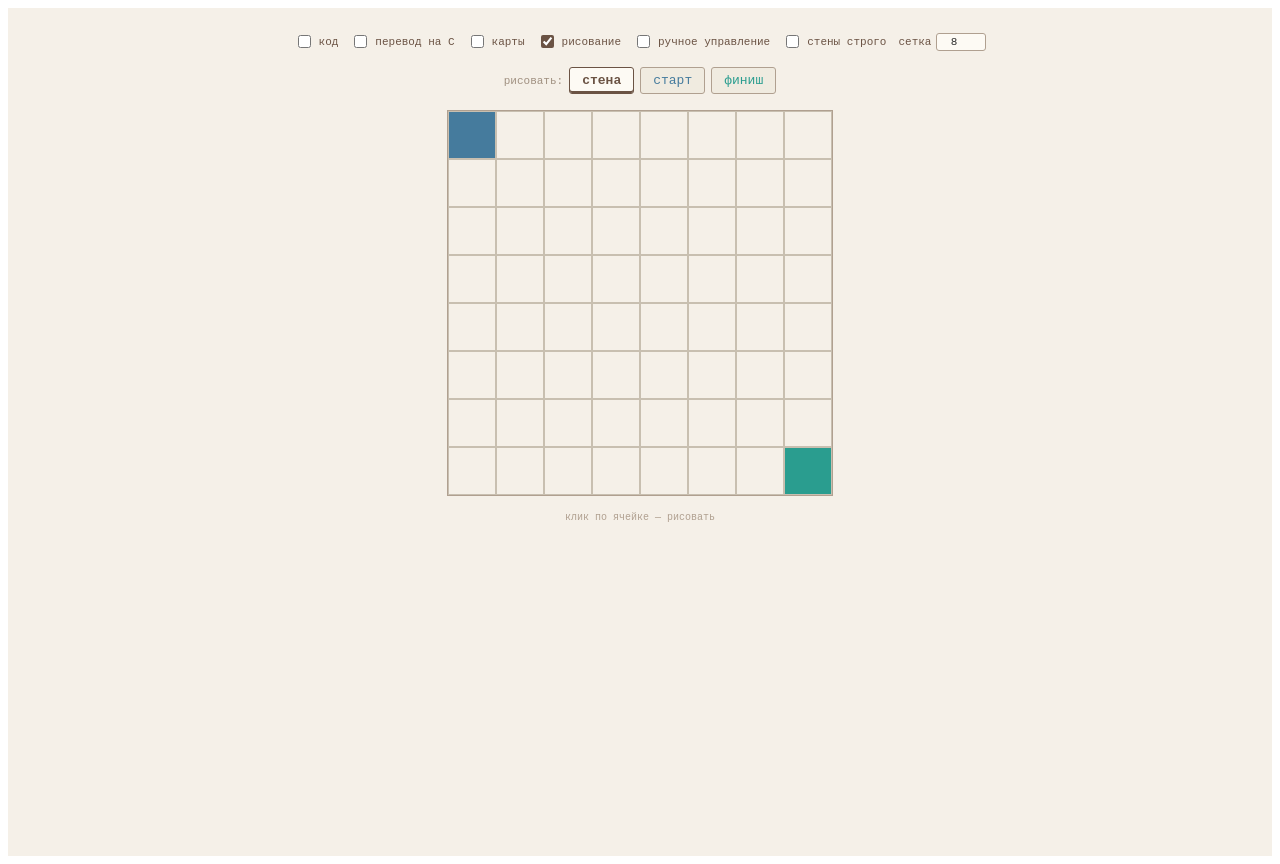
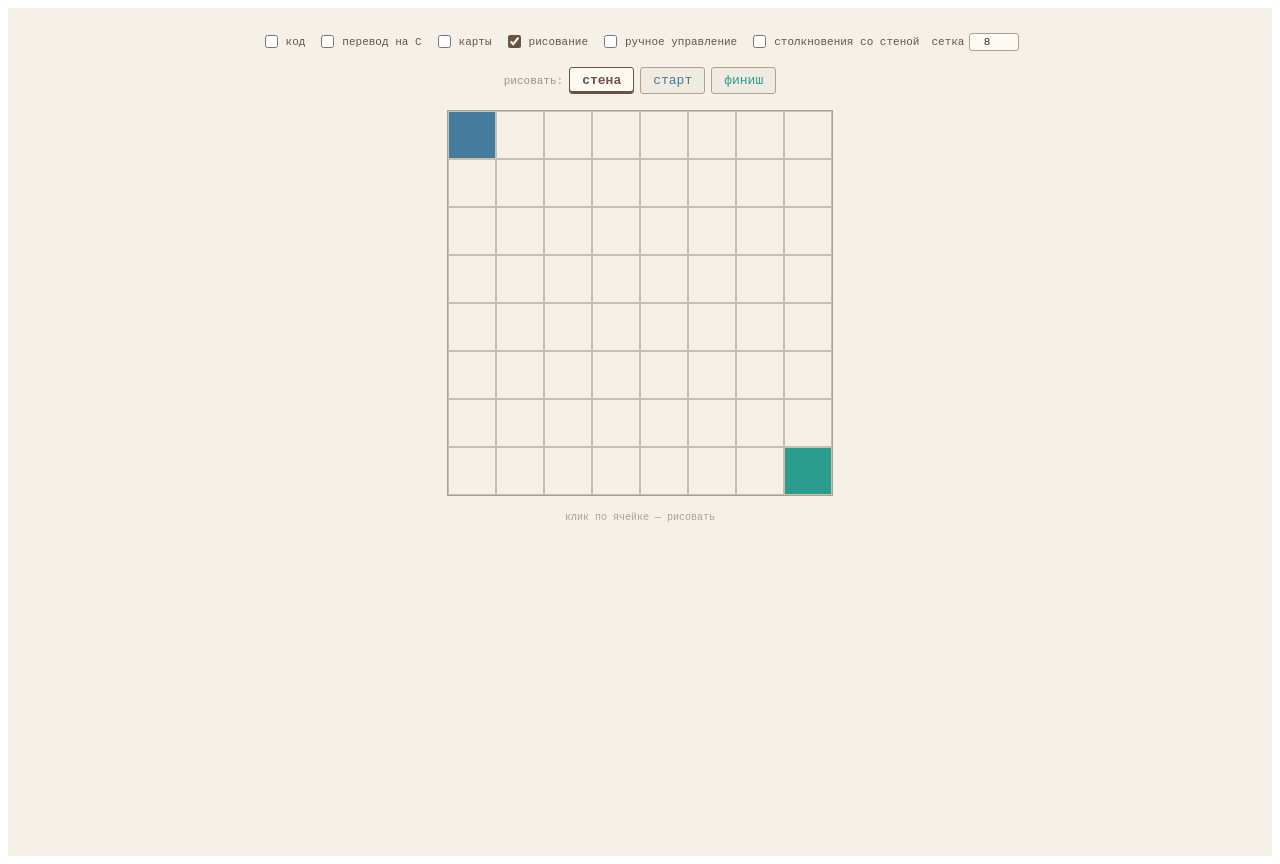
Before and after one commit to shu512/Stepwise, a React (Vite) app: page / in a window 1280 px wide. Built offline with nearby package versions, Linux system fonts and the light colour scheme.

Commit message:
9.3 Update UI labels

```diff
--- a/src/App.tsx
+++ b/src/App.tsx
@@ -129,7 +129,7 @@ const App: React.FC = () => {
           {checkbox("карты", showMaps, setShowMaps)}
           {checkbox("рисование", showDraw, handleShowDraw)}
           {checkbox("ручное управление", showManual, handleShowManual)}
-          {checkbox("стены строго", strictWalls, setStrictWalls)}
+          {checkbox("столкновения со стеной", strictWalls, setStrictWalls)}
           <label style={{ display: "flex", alignItems: "center", gap: 5, fontSize: 11, color: "#6b5344", fontFamily: "monospace" }}>
             сетка
             <input
--- a/src/components/MapsSidebar.tsx
+++ b/src/components/MapsSidebar.tsx
@@ -124,13 +124,13 @@ export const MapsSidebar: React.FC<Props> = ({
                   display: "inline-block", width: 7, height: 7, borderRadius: "50%",
                   backgroundColor: map.program && map.program.length > 0 ? "#4caf50" : "#d0c8b8",
                   marginRight: 4, flexShrink: 0, verticalAlign: "middle",
-                }} />
+                }} title={map.program?.length ? "с программой" : "без программы"} />
                 {/* strict walls dot */}
                 <span style={{
                   display: "inline-block", width: 7, height: 7, borderRadius: "50%",
                   backgroundColor: map.strictWalls ? "#e63946" : "#d0c8b8",
                   marginRight: 5, flexShrink: 0, verticalAlign: "middle",
-                }} title={map.strictWalls ? "стены — строго" : "стены — мягко"} />
+                }} title={map.strictWalls ? "столкновения включены" : "без столкновений"} />
                 {map.name}
               </button>
             )}
```
